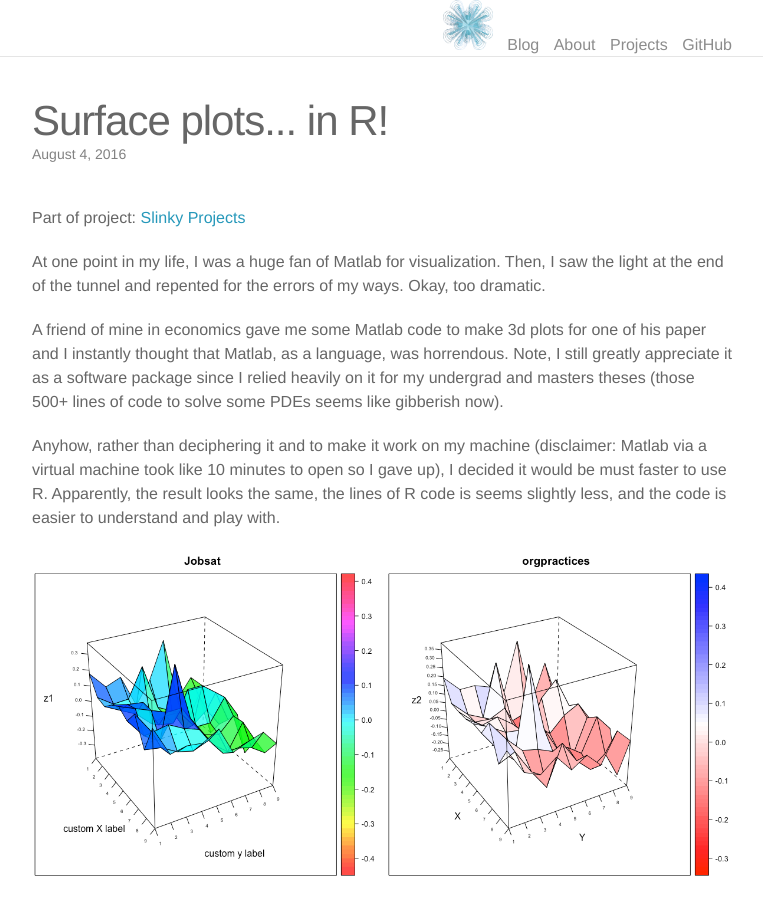
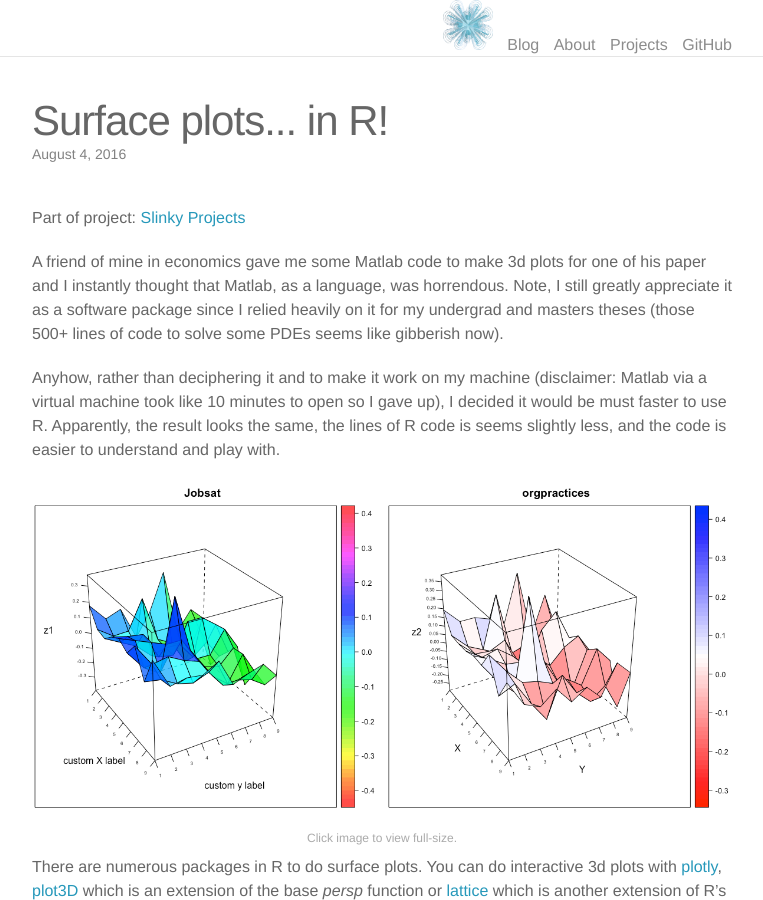
Before and after one commit to data-slinky/data-slinky.github.io, a Jekyll site: the page built from _posts/2016-08-04-surface_plots.md, in a window 1280 px wide and 900 px high. Shown: the whole window, without its empty margins (258-1021 px from the left). Built offline with Jekyll 4.4.1, drawn with Linux system fonts in a browser that asks for light colours; nearby versions of some CDN libraries.

Commit message:
fixed typos

```diff
--- a/_posts/2016-08-04-surface_plots.md
+++ b/_posts/2016-08-04-surface_plots.md
@@ -6,9 +6,6 @@ description: It's 3D this time and not d3. Hah.
 ---
 
 Part of project: [Slinky Projects](http://data-slinky.com/project/4_Slinky_projects/)
-
-At one point in my life, I was a huge fan of Matlab for visualization. Then, I saw the
-light at the end of the tunnel and repented for the errors of my ways. Okay, too dramatic.
 
 A friend of mine in economics gave me some Matlab code to make 3d plots for one of his
 paper and I instantly thought that Matlab, as a language, was horrendous. Note, I still
```
